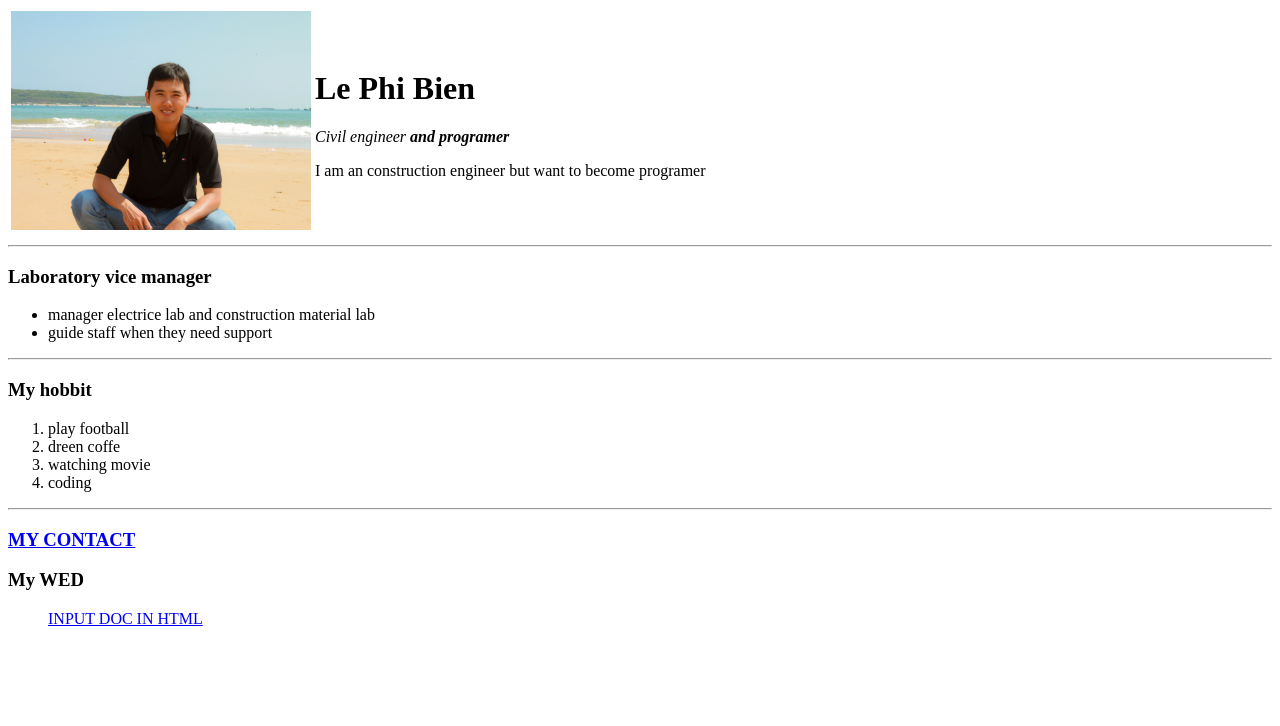
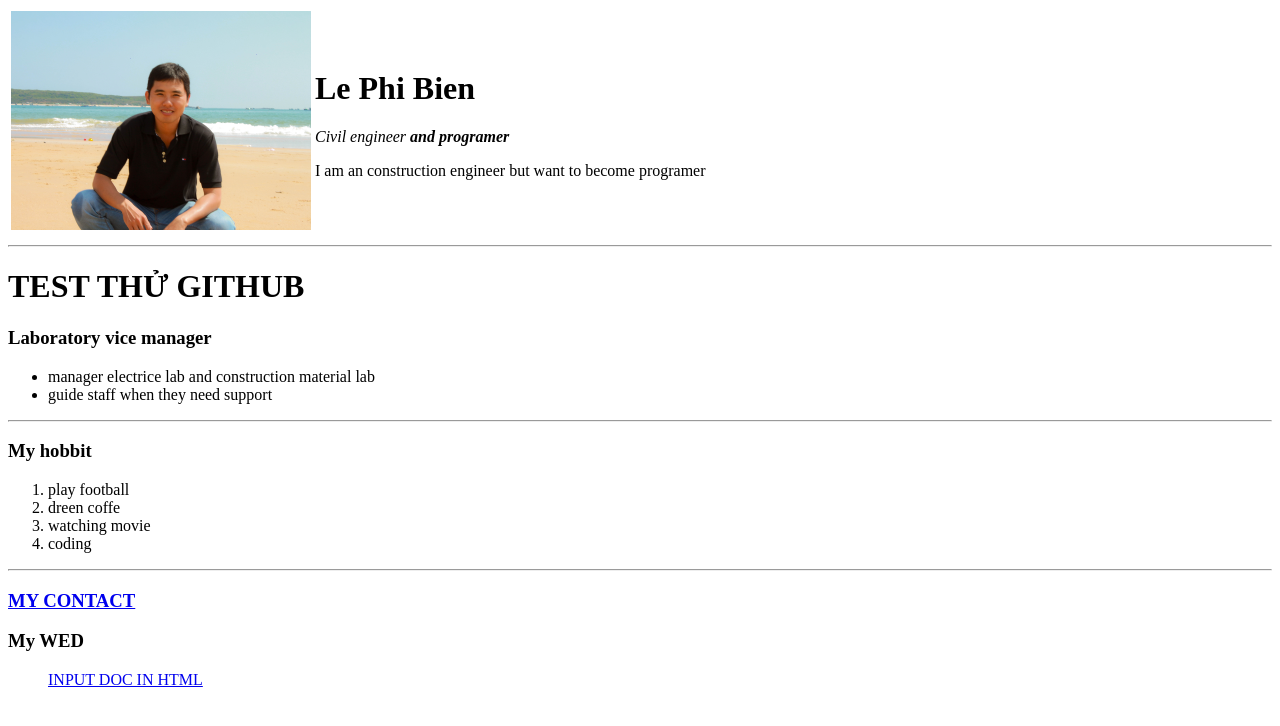
Before and after one commit to donquihote/cv, a plain HTML site: page index.html in a window 1280 px wide. Drawn offline with Linux system fonts and the light colour scheme.

Commit message:
test thu

```diff
--- a/index.html
+++ b/index.html
@@ -12,8 +12,8 @@
       <p>I am an construction engineer but want to become programer</p></td>
     </table>
 
-
     <hr>
+    <h1>TEST THỬ GITHUB</h1>
     <h3>Laboratory vice manager</h3>
     <ul>
       <li>manager electrice lab and construction material lab</li>
```
